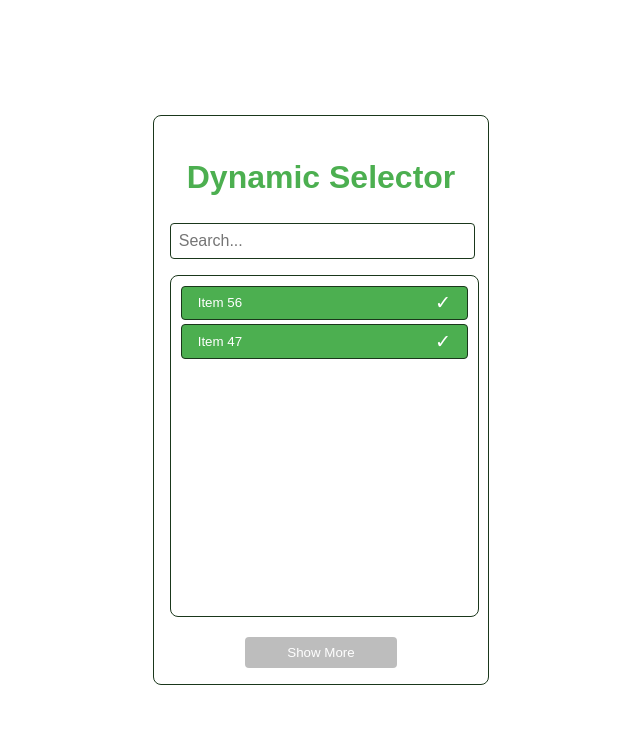
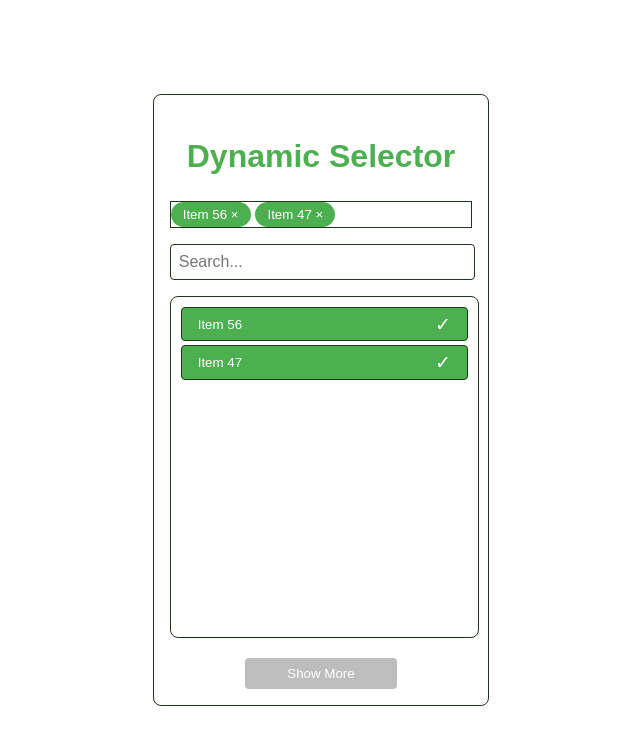
Before and after one commit to barelimelech94/dynamic-selector, a React (Vite) app: page / in a window 1280 px wide. Shown: the top 744 px of the page, without its empty margins (336-976 px from the left). Built offline with nearby package versions, Linux system fonts and the light colour scheme.

Commit message:
- improved state management -  add selected items display component to show all selected items with the ability to delete them

```diff
--- a/src/components/ExampleMultiSelectListboxDynamicSelector/ExampleMultiSelectListboxDynamicSelector.css
+++ b/src/components/ExampleMultiSelectListboxDynamicSelector/ExampleMultiSelectListboxDynamicSelector.css
@@ -1,4 +1,5 @@
 .dynamic-selector-container {
+    max-width: 320px;
     width: 100%;
     margin: 0 auto;
     padding: 1rem;
--- a/src/components/ExampleMultiSelectListboxDynamicSelector/ExampleMultiSelectListboxDynamicSelector.tsx
+++ b/src/components/ExampleMultiSelectListboxDynamicSelector/ExampleMultiSelectListboxDynamicSelector.tsx
@@ -6,6 +6,7 @@ import LoadingIndicator from '../LoadingIndicator/LoadingIndicator';
 import useDebounce from '../../hooks/useDebounce';
 import ResultsBox from '../ResultsBox/ResultsBox';
 import './ExampleMultiSelectListboxDynamicSelector.css';
+import SelectedItemsDisplay from '../SelectedItemsDisplay/SelectedItemsDisplay';
 
 const ExampleMultiSelectListboxDynamicSelector: React.FC<
     ExampleMultiSelectListboxDynamicSelectorProps
@@ -14,25 +15,26 @@ const ExampleMultiSelectListboxDynamicSelector: React.FC<
     const [page, setPage] = useState(0);
     const [items, setItems] = useState<Item[]>([]);
     const [initialSelectedItems, setInitialSelectedItems] = useState<Item[]>([]);
-    const [selectedIds, setSelectedIds] = useState<Set<string>>(new Set());
+    const [selectedItemsMap, setSelectedItemsMap] = useState<Map<string, Item>>(() => new Map());
     const [loading, setLoading] = useState(false);
     const [hasMore, setHasMore] = useState(true);
     const [error, setError] = useState<string | null>(null);
 
     const debouncedSearchTerm = useDebounce(searchTerm.trim(), DEBOUNCE_DELAY);
 
-    // 1. Load initial pre-selected items, store their order
+    // 1. Load initial pre-selected items into state and map
     useEffect(() => {
         const fetchInitialItems = async () => {
             try {
                 setError(null);
                 setLoading(true);
                 const result = await getItemsById(initialSelectedIds);
-                const selectedItems = initialSelectedIds
+                const itemsList = initialSelectedIds
                     .map((id) => result.find((item) => item.value === id))
                     .filter(Boolean) as Item[];
-                setInitialSelectedItems(selectedItems);
-                setSelectedIds(new Set(initialSelectedIds));
+                setInitialSelectedItems(itemsList);
+                const map = new Map<string, Item>(itemsList.map((item) => [item.value, item]));
+                setSelectedItemsMap(map);
             } catch (error) {
                 console.error('Error loading items:', error);
                 setError('Failed to load initial items.');
@@ -40,7 +42,6 @@ const ExampleMultiSelectListboxDynamicSelector: React.FC<
                 setLoading(false);
             }
         };
-
         fetchInitialItems();
     }, [getItemsById, initialSelectedIds]);
 
@@ -50,10 +51,10 @@ const ExampleMultiSelectListboxDynamicSelector: React.FC<
             try {
                 setError(null);
                 setLoading(true);
-                const result = await searchItems(term, pageNum);
-                const deduped = result.filter((item) => !initialSelectedIds.includes(item.value));
-                setItems((prev) => (append ? [...prev, ...deduped] : deduped));
-                setHasMore(result.length === PAGE_SIZE);
+                const resultItems = await searchItems(term, pageNum);
+                setItems((prev) => (append ? [...prev, ...resultItems] : resultItems));
+                // This one fails when last page had PAGE_SIZE items
+                setHasMore(resultItems.length === PAGE_SIZE);
             } catch (error) {
                 console.error('Error fetching items:', error);
                 setError('Failed to fetch search results.');
@@ -61,7 +62,7 @@ const ExampleMultiSelectListboxDynamicSelector: React.FC<
                 setLoading(false);
             }
         },
-        [searchItems, initialSelectedIds]
+        [searchItems]
     );
 
     // Reset search on new term
@@ -70,8 +71,6 @@ const ExampleMultiSelectListboxDynamicSelector: React.FC<
             setItems([]);
             return;
         }
-        console.log('Search term changed:', debouncedSearchTerm);
-
         setPage(0);
         fetchItems(debouncedSearchTerm, 0, false);
     }, [debouncedSearchTerm, fetchItems]);
@@ -79,37 +78,48 @@ const ExampleMultiSelectListboxDynamicSelector: React.FC<
     const handleSearchChange = (e: React.ChangeEvent<HTMLInputElement>) => {
         setSearchTerm(e.target.value);
     };
+
     const handleShowMoreClick = () => {
-        console.log('Show More called with page: ', page + 1);
         fetchItems(debouncedSearchTerm, page + 1, true);
         setPage((prev) => prev + 1);
     };
 
-    const toggleSelection = useCallback((value: string) => {
-        setSelectedIds((prev) => {
-            const newSet = new Set(prev);
-            if (newSet.has(value)) {
-                newSet.delete(value);
-            } else {
-                newSet.add(value);
-            }
-            return newSet;
-        });
-    }, []);
+    // Combine initial selected items (preserving order) with fetched items
+    const combinedItems = useMemo(() => {
+        const initialValues = new Set(initialSelectedItems.map((item) => item.value));
+        const filtered = items.filter((item) => !initialValues.has(item.value));
+        return [...initialSelectedItems, ...filtered];
+    }, [items, initialSelectedItems]);
 
-    // Always keep initial items at top in original order (Assumption)
-    const combinedItems = useMemo(() => {
-        const selectedSet = new Set(initialSelectedItems.map((i) => i.value));
-        const filteredItems = items.filter((i) => !selectedSet.has(i.value));
-        return [...initialSelectedItems, ...filteredItems];
-    }, [initialSelectedItems, items]);
+    // Toggle selection: add/remove full item data
+    const toggleSelection = useCallback(
+        (value: string) => {
+            setSelectedItemsMap((prev) => {
+                const newMap = new Map(prev);
+                if (newMap.has(value)) {
+                    newMap.delete(value);
+                } else {
+                    const item = combinedItems.find((i) => i.value === value);
+                    if (item) newMap.set(value, item);
+                }
+                return newMap;
+            });
+        },
+        [combinedItems]
+    );
 
-    const isItemSelected = useCallback((value: string) => selectedIds.has(value), [selectedIds]);
+    const isItemSelected = useCallback(
+        (value: string) => selectedItemsMap.has(value),
+        [selectedItemsMap]
+    );
 
     return (
         <section className="dynamic-selector-container">
             <h1 className="dynamic-selector-title">Dynamic Selector</h1>
-
+            <SelectedItemsDisplay
+                selectedItems={Array.from(selectedItemsMap.values())}
+                onRemove={toggleSelection}
+            />
             <SearchBox value={searchTerm} onChange={handleSearchChange} />
             {error && <div className="error-message">{error}</div>}
             <ResultsBox
--- a/src/components/SearchBox/SearchBox.css
+++ b/src/components/SearchBox/SearchBox.css
@@ -4,4 +4,5 @@
     border: 1px solid var(--secondary-color);
     border-radius: 0.25rem;
     font-size: 1rem;
+    margin-top: 1rem;
 }
--- /dev/null
+++ b/src/components/SelectedItemsDisplay/SelectedItemsDisplay.css
@@ -0,0 +1,19 @@
+.display-items-container {
+    display: flex;
+    flex-wrap: wrap;
+    gap: 0.3rem;
+    width: 100%;
+    border: 1px solid var(--secondary-color);
+    box-sizing: border-box;
+    overflow-y: auto;
+    max-height: 65px;
+}
+
+.selected-item {
+    max-width: fit-content;
+    background-color: var(--primary-color);
+    border: none;
+    color: #fff;
+    padding: 0.3rem 0.75rem;
+    border-radius: 1rem;
+}
--- /dev/null
+++ b/src/components/SelectedItemsDisplay/SelectedItemsDisplay.tsx
@@ -0,0 +1,24 @@
+import React from 'react';
+import type { SelectedItemsDisplayProps } from '../../utils/types';
+import './SelectedItemsDisplay.css';
+
+const SelectedItemsDisplay: React.FC<SelectedItemsDisplayProps> = ({ selectedItems, onRemove }) => {
+    return (
+        <div className="display-items-container">
+            {selectedItems.map(
+                (item) =>
+                    item && (
+                        <button
+                            key={item.value}
+                            className="selected-item"
+                            onClick={() => onRemove(item.value)}
+                        >
+                            {item.name} &times;
+                        </button>
+                    )
+            )}
+        </div>
+    );
+};
+
+export default SelectedItemsDisplay;
--- a/src/utils/config.ts
+++ b/src/utils/config.ts
@@ -1,6 +1,6 @@
 export const PAGE_SIZE = 10;
 export const DEBOUNCE_DELAY = 200;
-export const MOCK_ITEMS = Array.from({ length: 60 }, (_, i) => ({
+export const MOCK_ITEMS = Array.from({ length: 100 }, (_, i) => ({
     value: `${i + 1}`,
     name: `Item ${i + 1}`,
 }));
--- a/src/utils/types.ts
+++ b/src/utils/types.ts
@@ -25,3 +25,8 @@ export type ResultsBoxProps = {
     isItemSelected: (value: string) => boolean;
     onItemClick: (value: string) => void;
 };
+
+export type SelectedItemsDisplayProps = {
+    selectedItems: (Item | undefined)[];
+    onRemove: (id: string) => void;
+};
```
